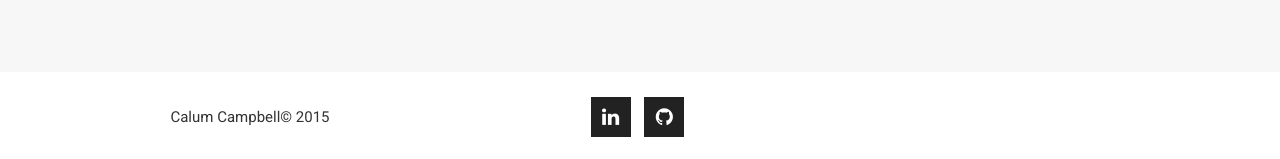
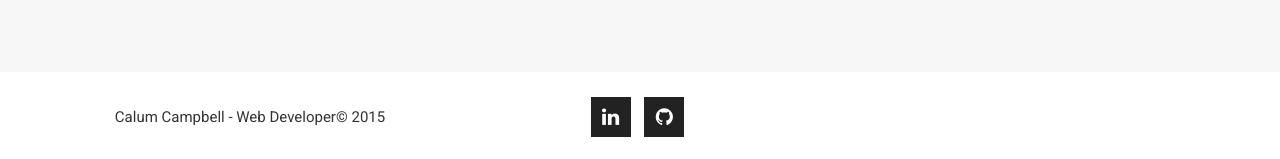
Before and after one commit to Calum-Campbell/Calum-Campbell.github.io, a Jekyll site: the page built from index.html, in a window 1280 px wide and 900 px high, scrolled down 5990 px. Shown: the part 738-897 px from the top of the window. Built offline with Jekyll 4.4.1, drawn with Linux system fonts in a browser that asks for light colours; some web fonts are replaced.

Commit message:
updated cv

```diff
--- a/_config.yml
+++ b/_config.yml
@@ -2,7 +2,7 @@ url: https://y7kim.github.io
 baseurl: ""
 
 # Site settings
-title: Calum Campbell
+title: Calum Campbell - Web Developer
 email: Calum@calumjcampbell.com
 description: "Calum Campbell | Full Stack Web Developer | London"
 
```
Also changed, not shown: 2 other files.
